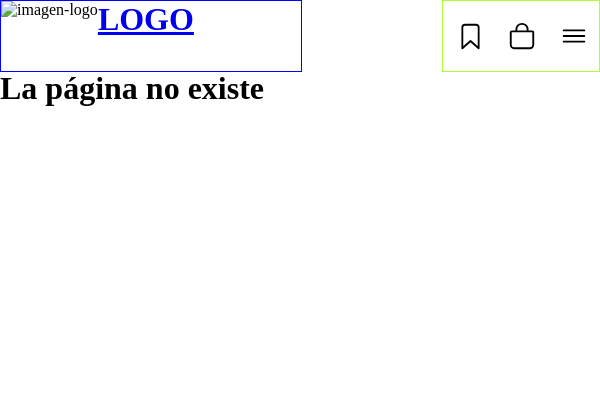
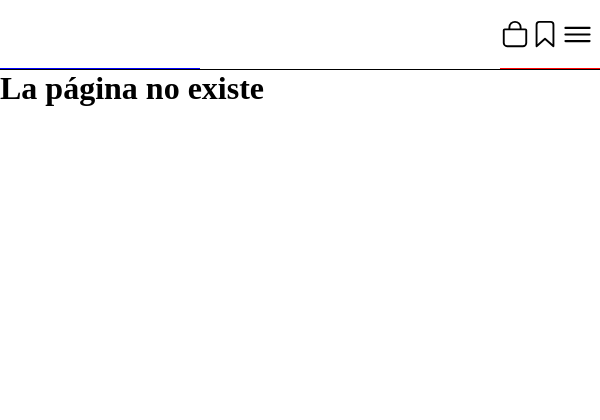
Before and after one commit to PReGarcia/Tienda-online, a PHP site: page /tienda-online/index.php?controller=menu-outline in a window 600 px wide. Shown: the top 420 px of the page. Run offline with PHP 8.4, Linux system fonts and the light colour scheme; a stand-in replaces the project's code that opens the database connection.

Commit message:
JS del menu sin hacer

```diff
--- /dev/null
+++ b/assets/css/_configs.scss
@@ -0,0 +1,12 @@
+/* GENERALES */
+
+*{
+    box-sizing: border-box;
+    padding: 0;
+    margin: 0;
+    scrollbar-width: none;
+}
+
+body{
+    overflow-x: hidden;
+}
--- /dev/null
+++ b/assets/css/_mixins.scss
@@ -0,0 +1,15 @@
+@mixin flexCenter($direction) {
+    display: flex;
+    flex-direction: $direction;
+    justify-content: center;
+    align-items: center;
+}
+
+@mixin cover($width) {
+    width: $width;
+    height: 100%;
+}
+
+@mixin transition-ease {
+    transition: all 0.5s ease-in-out;
+}
--- /dev/null
+++ b/assets/css/main.css
@@ -0,0 +1,140 @@
+@charset "UTF-8";
+/* INCLUDES */ /* FORMULARIOS */
+.formularios {
+  width: 324px;
+  margin: 100px auto;
+}
+.formularios h1 {
+  text-align: center;
+  margin-bottom: 10px;
+}
+.formularios form p {
+  margin-left: 3px;
+  font-size: 12px;
+  display: inline;
+  text-align: center;
+}
+
+form {
+  width: 324px;
+}
+
+input[type=text],
+input[type=email],
+input[type=password],
+input[type=date] {
+  display: block;
+  width: 290px;
+  height: 38px;
+  margin-bottom: 14px;
+  padding: 0px 16px;
+}
+
+input[type=submit] {
+  margin-top: 10px;
+  display: block;
+  width: 75%;
+  height: 38px;
+  margin: 10px auto 0px auto;
+}
+
+/* GENERALES */
+* {
+  box-sizing: border-box;
+  padding: 0;
+  margin: 0;
+  scrollbar-width: none;
+}
+
+body {
+  overflow-x: hidden;
+}
+
+/* HEADER */
+#header {
+  width: 100%;
+  height: 70px;
+  border-bottom: 1px solid black;
+  position: fixed;
+  top: 0;
+  z-index: 20;
+}
+
+#logos {
+  width: 200px;
+  height: 100%;
+  min-width: 100px;
+  border-bottom: 1px solid blue;
+  display: inline-block;
+}
+
+#icons {
+  width: 100px;
+  height: 100%;
+  display: flex;
+  align-items: center;
+  border-bottom: 1px solid red;
+  float: right;
+}
+#icons .btn {
+  width: 35px;
+  height: 35px;
+  cursor: pointer;
+}
+#icons #fav-icon {
+  width: 30px;
+  height: 30px;
+  cursor: pointer;
+}
+#icons #bag-icon {
+  width: 30px;
+  height: 30px;
+  cursor: pointer;
+}
+
+/* MENÚ */
+#menu {
+  visibility: hidden;
+  background-color: grey;
+  position: fixed;
+  top: 0;
+  right: 0;
+  opacity: 0.98;
+  height: 100vh;
+}
+#menu.open {
+  visibility: visible;
+}
+#menu ul {
+  list-style: none;
+  display: flex;
+  flex-direction: "column";
+  justify-content: center;
+  align-items: center;
+  flex-flow: column wrap;
+  height: 50vh;
+  transform: translateX(100%);
+  transition: all 0.5s ease-in-out;
+  overflow: hidden;
+}
+#menu ul.open {
+  transform: translateX(0);
+}
+
+/* MAIN */
+#main {
+  margin-top: 70px;
+}
+
+/* FOOTER */
+#footer {
+  border-top: 1px solid grey;
+  position: absolute;
+  bottom: 0;
+  width: 100%;
+  padding-top: 10px;
+  padding-bottom: 10px;
+  text-align: center;
+}
+
+/*# sourceMappingURL=main.css.map */
--- /dev/null
+++ b/assets/css/main.scss
@@ -0,0 +1,100 @@
+/* INCLUDES */
+
+@import 'forms';
+@import 'configs';
+@import 'variables';
+@import 'mixins';
+@import 'functions';
+
+/* HEADER */
+
+#header{
+    width: 100%;
+    height: 70px;
+    border-bottom: 1px solid black;
+    position: fixed;
+    top: 0;
+    z-index: 20;
+}
+
+#logos{
+    @include cover(200px);
+    min-width: 100px;
+    border-bottom: 1px solid blue;
+    display: inline-block;
+}
+
+
+
+#icons{
+    @include cover(100px);
+    display: flex;
+    align-items: center;
+    border-bottom: 1px solid red;
+    float: right;
+
+    .btn{
+        width: 35px;
+        height: 35px;
+        cursor: pointer;
+    }
+
+    #fav-icon{
+        width: 30px;
+        height: 30px;
+        cursor: pointer;
+    }
+
+    #bag-icon{
+        width: 30px;
+        height: 30px;
+        cursor: pointer;
+    }
+}
+
+/* MENÚ */
+
+#menu{
+    visibility: hidden;
+    background-color: grey;
+    position: fixed;
+    top: 0;
+    right: 0;
+    opacity: 0.98;
+    height: 100vh;
+
+    &.open{
+        visibility: visible;
+    }
+
+    ul{
+        list-style: none;
+        @include flexCenter('column');
+        flex-flow: column wrap;
+        height: 50vh;
+        transform: translateX(100%);
+        @include transition-ease;
+        overflow: hidden;
+
+        &.open{
+            transform: translateX(0);
+        }
+    }
+}
+/* MAIN */
+
+#main{
+    margin-top: 70px;
+}
+
+/* FOOTER */
+
+#footer{
+    border-top: 1px solid grey;
+    position: absolute;
+    bottom: 0;
+    width: 100%;
+    padding-top:10px;
+    padding-bottom: 10px;
+    text-align: center;
+}
--- a/assets/css/queries.css
+++ /dev/null
@@ -1,223 +0,0 @@
-/* TABLET */
-
-@media only screen and (max-width:1000px) and (min-width:600px){
-
-    .iconos{
-        height: 70px;
-        justify-content: flex-end;
-    }
-
-    .iconos div{
-        height: 40px;
-        width: 40px;
-        border-radius: 20px;
-        display: flex;
-        justify-content: center;
-        align-items: center;
-        transition: .4s;
-        margin-right: 5px;
-    }
-
-    .iconos div:hover{
-        background: grey;
-        opacity: .2;
-    }
-
-    .a-btn{
-        display: block;
-    }
-
-    /* LINKS ARRIBA */
-
-    #links-header{
-        display: none;
-    }
-
-    /* HEADER */
-
-    #header{
-        justify-content: space-between;
-    }
-
-    /* MENU */
-
-    #menu{
-        display: none;
-    }
-
-    /* MENÚ DESPLEGABLE */
-
-    .btn{
-        display: block;
-        font-size: 30px;
-    }
-
-    #menu-desplegable{
-        filter: blur(0px);
-        width: 486px;
-    }
-
-    #menu-desplegable ul{
-        display: inline-block;
-        padding: 10px 54.7px;
-        width: 376.6px;
-    }
-
-    #menu-desplegable ul li{
-        width: 376.6px;
-        margin-bottom: 2px;
-    }
-
-    #menu-desplegable ul li a{
-        display: block;
-        text-align: left;
-        width: 376.6px;
-        padding: 10px 0px;
-        font-size: 20px;
-    }
-
-    .hidden{
-        margin-left: 200%;
-    }
-
-    .unhidden{
-        margin: 0;
-        right: 0px;
-    }
-
-    #botones-menu{
-        display: inline-block;
-        padding: 10px 54.7px;
-    }
-
-    #botones-menu button{
-        display: block;
-        width: 115px;
-        height: 33px;
-        border-radius: 30px;
-        margin-bottom: 5px;
-    }
-
-    #cuenta-desplegable{
-        display: block;
-        border-top: 1px solid black;
-        border-bottom: 1px solid black;
-        margin-bottom: 2px;
-        text-align: left;
-        width: 376.6px;
-        padding: 10px 0px;
-        font-size: 20px;
-    }
-}
-
-/* MÓVIL */
-
-@media only screen and (max-width:600px){
-
-    .iconos{
-        height: 70px;
-        justify-content: flex-end;
-    }
-
-    .iconos div{
-        height: 40px;
-        width: 40px;
-        border-radius: 20px;
-        display: flex;
-        justify-content: center;
-        align-items: center;
-        transition: .4s;
-        margin-right: 5px;
-    }
-
-    .iconos div:hover{
-        background: grey;
-        opacity: .2;
-    }
-
-    .a-btn{
-        display: block;
-    }
-
-    /* LINKS ARRIBA */
-
-    #links-header{
-        display: none;
-    }
-
-    /* HEADER */
-
-    #header{
-        justify-content: space-between;
-    }
-
-    /* MENU */
-
-    #menu{
-        display: none;
-    }
-
-    /* MENÚ DESPLEGABLE */
-
-    .btn{
-        display: block;
-        font-size: 30px;
-    }
-
-    #menu-desplegable{
-        filter: blur(0px);
-        width: 320px;
-    }
-
-    #menu-desplegable ul{
-        padding: 10px 36px;
-        width: 248px;
-        display: inline-block;
-    }
-
-    #menu-desplegable ul li{
-        margin-bottom: 2px;
-        width: 248px;
-    }
-
-    #menu-desplegable ul li a{
-        display: block;
-        text-align: left;
-        width: 248px;
-        padding: 10px 0px;
-        font-size: 20px;
-    }
-
-    .hidden{
-        margin-left: 200%;
-    }
-
-    .unhidden{
-        margin: 0;
-        right: 0px;
-    }
-
-    #botones-menu{
-        display: inline-block;
-        padding: 10px 36px;
-    }
-
-    #botones-menu button{
-        display: block;
-        width: 90px;
-        height: 25px;
-        border-radius: 30px;
-        margin-bottom: 5px;
-    }
-
-    #cuenta-desplegable{
-        display: block;
-        border-top: 1px solid black;
-        border-bottom: 1px solid black;
-        margin-bottom: 2px;
-        text-align: left;
-        width: 248px;
-        padding: 10px 0px;
-        font-size: 20px;
-    }
-}
--- a/assets/js/scripts.js
+++ b/assets/js/scripts.js
@@ -1,10 +1,25 @@
 // let btn = document.getElementById('btn');
-let menu = document.getElementById('menu-desplegable');
+let menu = document.getElementById('menu');
+let menuNav = document.getElementById('menu-ul')
 let btn = document.getElementsByClassName('btn');
 
-Array.from(btn).forEach(b => {
-    b.addEventListener("click", ()=>{
-        menu.classList.toggle("hidden");
-        menu.classList.toggle("unhidden");
-    })
+let showMenu = false;
+
+btn.forEach(b =>{
+    b.addEventListener('click', toggleMenu);
 })
+
+function toggleMenu(){
+    if(!showMenu){
+        menu.classList.add('open');
+        menuNav.classList.add('open');
+
+        showMenu = true;
+    }
+    else{
+        menu.classList.remove('open');
+        menuNav.classList.remove('open');
+
+        showMenu = false;
+    }
+}
--- a/index.php
+++ b/index.php
@@ -5,7 +5,6 @@
 require_once 'helpers/utils.php';
 require 'config/parameters.php';
 require_once 'views/layout/header.php';
-require_once 'views/layout/menu.php';
 ob_start();
 
 function showError(){
--- a/views/layout/footer.php
+++ b/views/layout/footer.php
@@ -1,11 +1,7 @@
-</main>
-
 <!-- FOOTER -->
 <footer id="footer">
     <p>desarrollado por Pablo Regidor &copy;<?= date('Y') ?></p>
 </footer>
 <script src="<?= base_url ?>assets/js/scripts.js"></script>
-<script type="module" src="https://unpkg.com/ionicons@5.5.2/dist/ionicons/ionicons.esm.js"></script>
-<script nomodule src="https://unpkg.com/ionicons@5.5.2/dist/ionicons/ionicons.js"></script>
 </body>
 </html>
--- a/views/layout/header.php
+++ b/views/layout/header.php
@@ -3,50 +3,27 @@
     <head>
         <meta charset="utf-8">
         <title>Tienda de camisetas</title>
-        <link rel="stylesheet" href="<?= base_url ?>assets/css/styles.css">
-        <link rel="stylesheet" href="<?= base_url ?>assets/css/queries.css">
+        <link rel="stylesheet" href="<?= base_url ?>assets/css/main.css">
+        <!-- <link rel="stylesheet" href="<?= base_url ?>assets/css/queries.css"> -->
     </head>
     <body>
-        <!-- LINKS -->
-        <div id="links-header">
-            <ul>
-                <li><a href="#" class="links-li">Ayuda</a></li>
-                <?php if (!isset($_SESSION['identity'])): ?>
-                    <span class="links-li">|</span>
-                    <li><a href="<?= base_url ?>usuario/logeo" class="links-li">Iniciar sesión</a></li>
-                    <span class="links-li">|</span>
-                    <li><a href="<?= base_url ?>usuario/registro" class="links-li">Regístrate</a></li>
-                <?php endif; ?>
-                <?php if (isset($_SESSION['identity'])): ?>
-                    <span class="links-li">|</span>
-                    <li><p class="links-li" id="links-cuenta">Hola, <?= $_SESSION['identity']->nombre ?></p></li>
-                <?php endif; ?>
-            </ul>
-        </div>
-        <!-- CABECERA -->
         <header id="header">
-            <div id="logo-container">
-                <a id="logo">
-                    <img src="" alt="imagen-logo">
-                </a>
-                <a href="<?= base_url ?>">
-                    <h1>LOGO</h1>
-                </a>
-            </div>
-
-            <!-- MENU -->
-
+            <div id="logos"></div>
             <nav id="menu">
-                <ul>
-                    <li><a href="">dfghjk</a></li>
-                    <li><a href="">dfghjk</a></li>
-                    <li><a href="">dfghjk</a></li>
-                    <li><a href="">dfghjk</a></li>
+                <img class="btn" src="<?=base_url?>/assets/img/close-outline.svg">
+                <ul id="menu-ul">
+                    <a href="#"><li>ertyuio</li></a>
+                    <a href="#"><li>werty</li></a>
+                    <a href="#"><li>wert</li></a>
+                    <a href="#"><li>erty</li></a>
                 </ul>
             </nav>
-            <div class="iconos">
-                <a href=""><div><ion-icon class="fav-icono" name="bookmark-outline"></ion-icon></div></a>
-                <a href=""><div><ion-icon class="bolsa-icono" name="bag-outline"></div></ion-icon></a>
-                <a class="a-btn"><div><ion-icon class="btn" name="menu-outline"></ion-icon></div></a>
+            <div id="icons">
+                <img id="bag-icon" src="<?=base_url?>/assets/img/bag-outline.svg">
+                <img id="fav-icon" src="<?=base_url?>/assets/img/bookmark-outline.svg">
+                <img class="btn" src="<?=base_url?>/assets/img/menu-outline.svg">
             </div>
         </header>
+        <main id="main">
+
+        </main>
```
Also changed, not shown: assets/css/_forms.scss (added, +39 -0 lines), assets/css/_functions.scss (added), assets/css/_variables.scss (added), assets/img/bag-outline.svg (added), assets/img/bookmark-outline.svg (added), assets/img/close-outline.svg (added), assets/img/menu-outline.svg (added), 3 other files.
